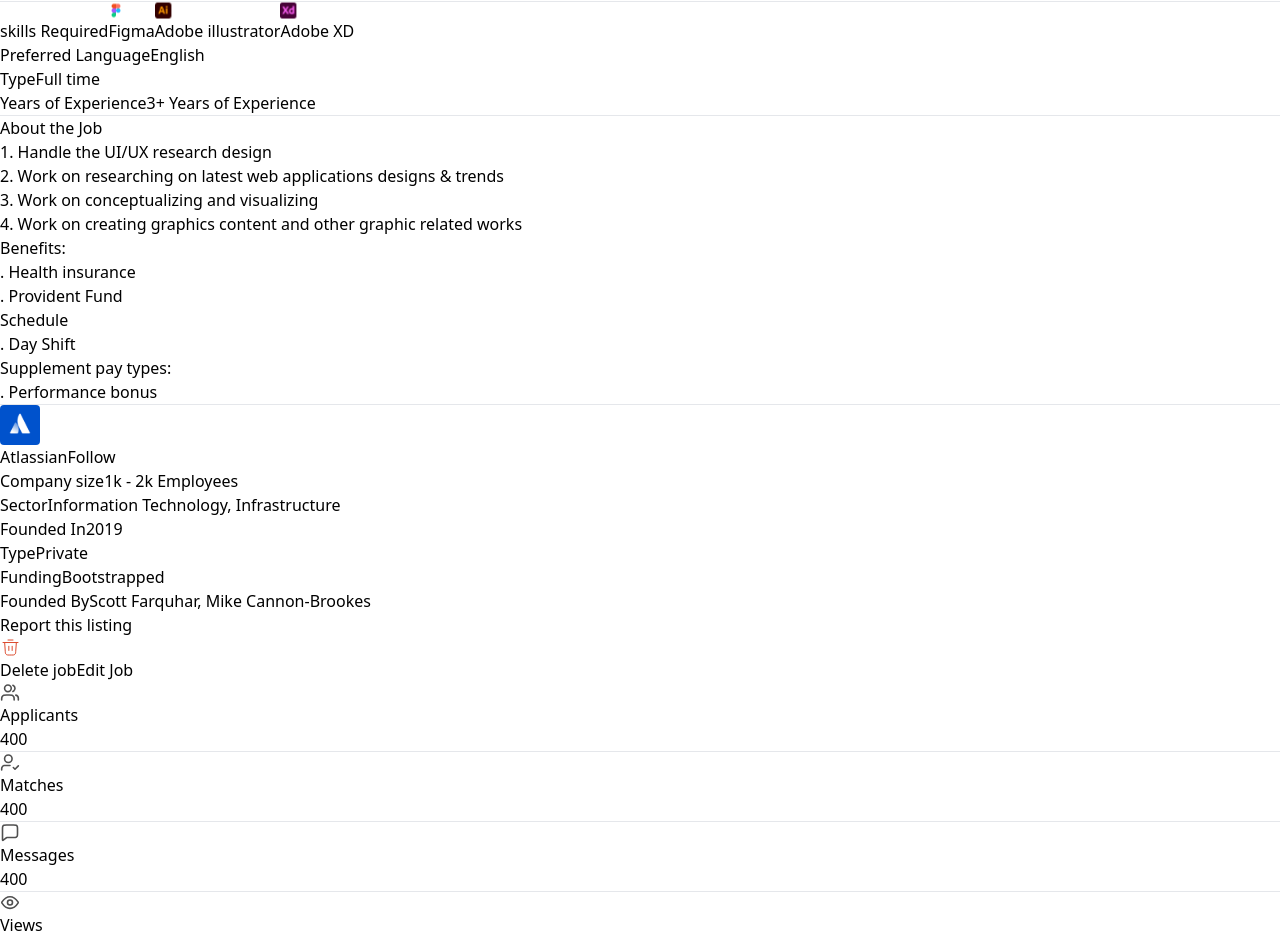
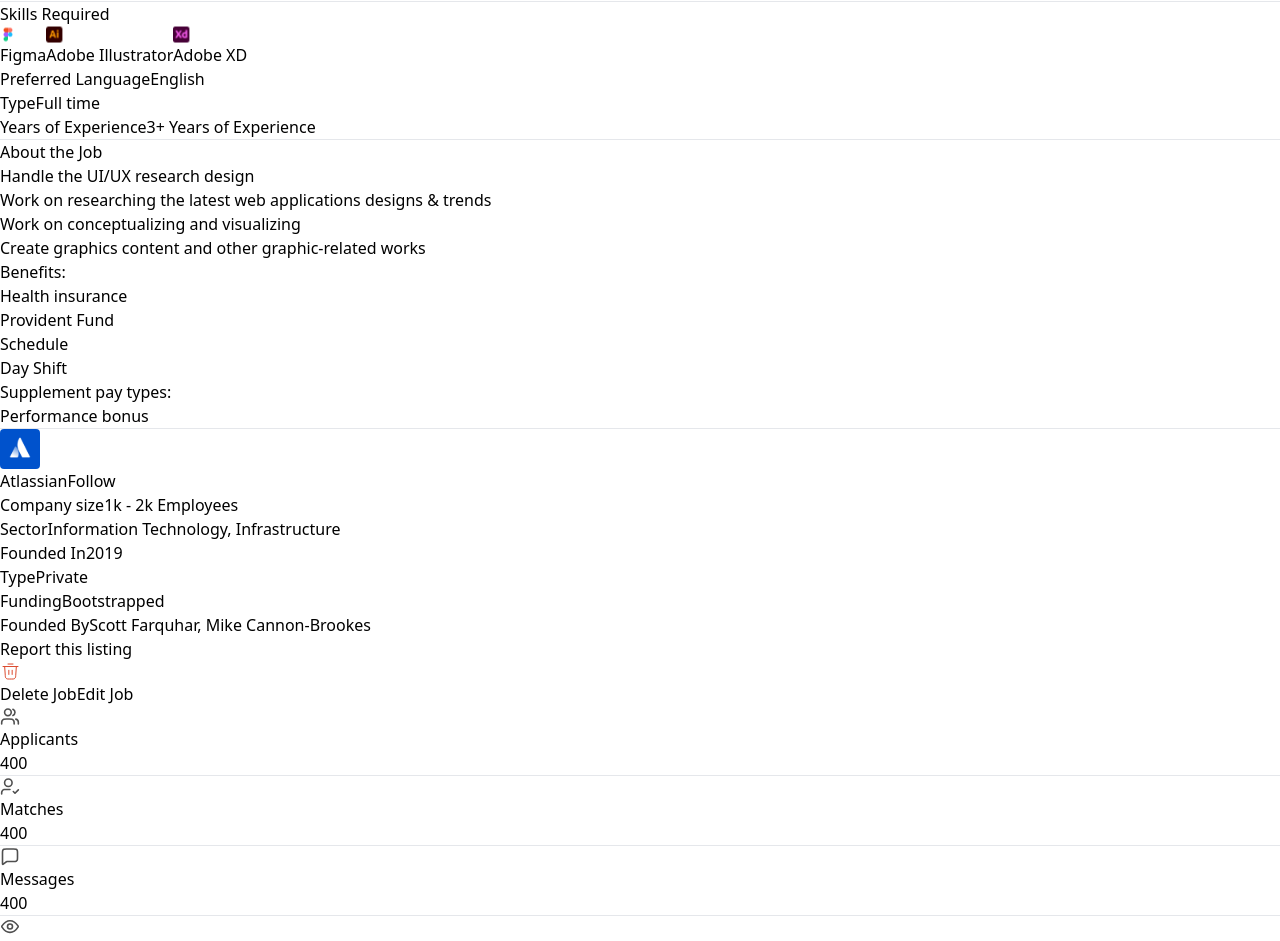
Before and after one commit to abhishek8094/Job-Preview-Dashboard, a React (Vite) app: page / in a window 1280 px wide. Shown: the part 580-1521 px from the top of the page. Built offline with nearby package versions, Linux system fonts and the light colour scheme.

Commit message:
new changes

```diff
--- a/src/components/Section.jsx
+++ b/src/components/Section.jsx
@@ -15,309 +15,323 @@ import AtlassianImg from "../assets/images/Rectangle 43.svg";
 
 const Section = () => {
   return (
-    <div className="flex w-full">
-      {/* left Section start */}
-      <div className="w-[78%] ">
-        {/* Role start  */}
-        <div className="w-[662px] relative left-[60px] top-[5px]  h-[107px]">
-          <div className="h-[53px] flex justify-between gap-[12px]">
-            <div className="font-Poppins font-[700] text-[35px] leading-[52.5px] text-[#3D3D3D]">
+    <div className="flex flex-col lg:flex-row w-full">
+      {/* Left Section start */}
+      <div className="w-full lg:w-[78%]">
+        {/* Role start */}
+        <div className="w-full lg:w-[662px] relative left-0 lg:left-[60px] top-0 lg:top-[5px] h-auto lg:h-[107px]">
+          <div className="h-auto lg:h-[53px] flex flex-col lg:flex-row justify-between gap-4 lg:gap-[12px]">
+            <div className="font-Poppins font-[700] text-[24px] lg:text-[35px] leading-[32px] lg:leading-[52.5px] text-[#3D3D3D]">
               Senior Product Designer
             </div>
-            <div className="font-Poppins font-[400] p-5 text-[14px] leading-[21px] text-[#88888]">
-              posted 2days ago
+            <div className="font-Poppins font-[400] text-[14px] mt-5 leading-[21px] text-[#888888]">
+              posted 2 days ago
             </div>
-            <div className="flex text-sm w-[59px] h-[22px] mt-5 rounded-full border-1 bg-[#ABEFC6] text-[#ECFDF3]">
-              <div className="w-[8px] h-[8px] m-[6px] text-sm rounded-full outline-0 bg-[#067647]"></div>
-              <div className="font-Poppins font-[500] text-[12px] leading-[18px] items-center text-[#067647]">
-                open
+            <div className="flex text-sm w-full lg:w-[59px] h-[22px] mt-2 lg:mt-5 rounded-full border border-[#ABEFC6] bg-[#ABEFC6] text-[#ECFDF3]">
+              <div className="w-[8px] h-[8px] m-[6px] rounded-full bg-[#067647]"></div>
+              <div className="font-Poppins font-[500] text-[12px] leading-[18px] text-[#067647]">
+                Open
               </div>
             </div>
           </div>
-          <div className=" relative top-5 flex  gap-[16px] w-[379px] h-[30px]">
-            <div>
+          <div className="relative top-4 lg:top-5 flex flex-wrap lg:flex-nowrap gap-4 lg:gap-[16px] w-full lg:w-[379px] h-auto lg:h-[30px]">
+            <div className="flex items-center">
               <img
                 className="w-[24px] h-[24px] mt-1"
                 src={locationIcon}
                 alt="location"
               />
+              <span className="font-Poppins font-[400] text-[16px] lg:text-[20px] leading-[24px] lg:leading-[30px] text-[#5D5D5D] ml-2">
+                Delaware, USA
+              </span>
             </div>
-            <div className="font-Poppins font-[400] text-[20px] w-[143px] height-[30px] leading-[30px] text-[#5D5D5D]">
-              Delaware, USA
-            </div>
-            <div className="w-2 h-2 bg-[#D1D1D1] relative top-3 rounded-full"></div>
-            <div className="flex w-[168px] h-[30px] gap-[12px]">
-              <div>
-                <img
-                  className="w-[24px] h-[24px] mt-1"
-                  src={coinsStack}
-                  alt="coins"
-                />
-              </div>
-              <div className="font-Poppins Font-[400] text-[20px] leading-[30px] text-[#5D5D5D]">
+            <div className="w-2 h-2 bg-[#D1D1D1] rounded-full self-center"></div>
+            <div className="flex items-center gap-2">
+              <img
+                className="w-[24px] h-[24px] mt-1"
+                src={coinsStack}
+                alt="coins"
+              />
+              <span className="font-Poppins font-[400] text-[16px] lg:text-[20px] leading-[24px] lg:leading-[30px] text-[#5D5D5D]">
                 $300k-$400k
-              </div>
+              </span>
             </div>
           </div>
         </div>
+        {/* Role end */}
 
-        {/* Role end  */}
-        <hr className="w-full p-4 border-1 relative top-6 border-[#E7E7E7]" />
+        <hr className="w-full border border-[#E7E7E7] my-4 lg:my-6" />
 
-        <div className="flex gap-28 p-6 ml-10">
+        <div className="flex flex-col lg:flex-row gap-8 lg:gap-28 p-4 lg:p-6 ml-4 lg:ml-10">
+          {/* Skills Required */}
           <div className="flex flex-col gap-3">
-            <span className="text-[#6E6D6D] font-[400] font-Poppins">
-              skills Required
+            <span className="text-[#6E6D6D] font-Poppins font-[400]">
+              Skills Required
             </span>
-            <button className="flex rounded-md border-2 shadow-md px-2 py-1 w-24 bg-[#ffff] border-[#D0D5DD] ">
-              <img src={figmaIcon} className="mt-1 mr-1" alt="figma-Icon" />
-              <span>Figma</span>
-            </button>
-            <button className="flex rounded-md border-2 shadow-md px-1 py-1  bg-[#ffff] border-[#D0D5DD] ">
-              <img src={adobeIcon} className="mt-1 mr-1" alt="adobe-Icon" />
-              <span>Adobe illustrator</span>
-            </button>
+            <div className="flex flex-wrap gap-2">
+              <button className="flex items-center rounded-md border-2 shadow-md px-2 py-1 bg-white border-[#D0D5DD]">
+                <img src={figmaIcon} className="w-5 h-5 mr-1" alt="Figma Icon" />
+                <span className="text-sm">Figma</span>
+              </button>
+              <button className="flex items-center rounded-md border-2 shadow-md px-2 py-1 bg-white border-[#D0D5DD]">
+                <img src={adobeIcon} className="w-5 h-5 mr-1" alt="Adobe Icon" />
+                <span className="text-sm">Adobe Illustrator</span>
+              </button>
+              <button className="flex items-center rounded-md border-2 shadow-sm px-2 py-1 bg-white border-[#D0D5DD]">
+                <img src={adobeXDIcon} className="w-5 h-5 mr-1" alt="Adobe XD Icon" />
+                <span className="text-sm">Adobe XD</span>
+              </button>
+            </div>
+          </div>
 
-            <button className="flex rounded-md border-2 shadow-sm w-[105px] py-1 bg-[#ffff] border-[#D0D5DD] ">
-              <img src={adobeXDIcon} className="mt-1 ml-1" alt="icon" />
-              <span className="ml-1">Adobe XD</span>
-            </button>
-          </div>
+          {/* Preferred Language */}
           <div className="flex flex-col">
-            <span className="text-[#6E6D6D] font-[400] font-Poppins">
+            <span className="text-[#6E6D6D] font-Poppins font-[400]">
               Preferred Language
             </span>
-            <span className="text-[#3D3D3D] font-[400] font-Poppins py-2">
+            <span className="text-[#3D3D3D] font-Poppins font-[400] py-2">
               English
             </span>
           </div>
+
+          {/* Type */}
           <div className="flex flex-col">
-            <span className="text-[#6E6D6D] font-[400] font-Poppins ">
+            <span className="text-[#6E6D6D] font-Poppins font-[400]">
               Type
             </span>
-            <span className="text-[#3D3D3D] font-[400] font-Poppins py-2">
+            <span className="text-[#3D3D3D] font-Poppins font-[400] py-2">
               Full time
             </span>
           </div>
+
+          {/* Years of Experience */}
           <div className="flex flex-col">
-            <span className="text-[#6E6D6D] font-[400] font-Poppins">
+            <span className="text-[#6E6D6D] font-Poppins font-[400]">
               Years of Experience
             </span>
-            <span className="text-[#3D3D3D] font-[400] font-Poppins py-2">
+            <span className="text-[#3D3D3D] font-Poppins font-[400] py-2">
               3+ Years of Experience
             </span>
           </div>
         </div>
-        <hr className="w-full p-4 border-1 relative top-1 border-[#E7E7E7]" />
 
-        {/* About the job start  */}
-        <div className=" p-8 ml-4 relative left-5 ">
-          <span className="text-[#6E6D6D] font-[400] font-Poppins">
+        <hr className="w-full border border-[#E7E7E7] my-4 lg:my-6" />
+
+        {/* About the Job */}
+        <div className="p-4 lg:p-8 ml-0 lg:ml-5">
+          <span className="text-[#6E6D6D] font-Poppins font-[400]">
             About the Job
           </span>
-          <ol className="py-2">
-            <li className="text-[#3D3D3D] font-Poppins font-[400] ">
-              1. Handle the UI/UX research design
+          <ol className="py-2 list-decimal list-inside">
+            <li className="text-[#3D3D3D] font-Poppins font-[400] py-1">
+              Handle the UI/UX research design
             </li>
-            <li className="text-[#3D3D3D] font-Poppins font-[400] ">
-              2. Work on researching on latest web applications designs & trends
+            <li className="text-[#3D3D3D] font-Poppins font-[400] py-1">
+              Work on researching the latest web applications designs & trends
             </li>
-            <li className="text-[#3D3D3D] font-Poppins font-[400] ">
-              3. Work on conceptualizing and visualizing
+            <li className="text-[#3D3D3D] font-Poppins font-[400] py-1">
+              Work on conceptualizing and visualizing
             </li>
-            <li className="text-[#3D3D3D] font-Poppins font-[400] ">
-              4. Work on creating graphics content and other graphic related
-              works
+            <li className="text-[#3D3D3D] font-Poppins font-[400] py-1">
+              Create graphics content and other graphic-related works
             </li>
           </ol>
-          <div>
-            <span className="text-[#3D3D3D] font-Poppins font-[400] ">
-              {" "}
+
+          {/* Benefits */}
+          <div className="mt-4">
+            <span className="text-[#3D3D3D] font-Poppins font-[400]">
               Benefits:
             </span>
-            <ul>
-              <li className="text-[#3D3D3D] font-Poppins ml-2 font-[400] ">
-                {" "}
-                <span className="font-[700] relative bottom-1">.</span> Health
-                insurance
+            <ul className="list-disc list-inside ml-4">
+              <li className="text-[#3D3D3D] font-Poppins font-[400]">
+                Health insurance
               </li>
-              <li className="text-[#3D3D3D] font-Poppins ml-2 font-[400] ">
-                {" "}
-                <span className="font-[700] relative bottom-1">.</span> Provident
-                Fund
-              </li>
-            </ul>
-          </div>
-          <div>
-            <span className="text-[#3D3D3D] font-Poppins font-[400] ">
-              Schedule
-            </span>
-            <ul>
-              <li className="text-[#3D3D3D] font-Poppins ml-2 font-[400] ">
-                <span className="font-[700] relative bottom-1">.</span> Day
-                Shift
+              <li className="text-[#3D3D3D] font-Poppins font-[400]">
+                Provident Fund
               </li>
             </ul>
           </div>
 
-          <span className="text-[#3D3D3D] font-Poppins font-[400] ">
-            Supplement pay types:
-            <ul>
-              <li className="text-[#3D3D3D] font-Poppins ml-2 font-[400] ">
-                {" "}
-                <span className="font-[700] relative bottom-1">.</span>{" "}
+          {/* Schedule */}
+          <div className="mt-4">
+            <span className="text-[#3D3D3D] font-Poppins font-[400]">
+              Schedule
+            </span>
+            <ul className="list-disc list-inside ml-4">
+              <li className="text-[#3D3D3D] font-Poppins font-[400]">
+                Day Shift
+              </li>
+            </ul>
+          </div>
+
+          {/* Supplement Pay Types */}
+          <div className="mt-4">
+            <span className="text-[#3D3D3D] font-Poppins font-[400]">
+              Supplement pay types:
+            </span>
+            <ul className="list-disc list-inside ml-4">
+              <li className="text-[#3D3D3D] font-Poppins font-[400]">
                 Performance bonus
               </li>
             </ul>
-          </span>
+          </div>
         </div>
-        {/* About the job end  */}
+        {/* About the Job end */}
 
-        <hr className="w-full p-6 border-1 relative top-2 border-[#E7E7E7]" />
+        <hr className="w-full border border-[#E7E7E7] my-4 lg:my-6" />
 
-        <div className=" relative left-10 p-4 m-4 ">
-          <div className="flex gap-3 ">
-            <img src={AtlassianImg} alt="Atlassian-img" />
-            <span className="flex justify-center items-center text-[#4f4f4f] font-[600]">
-              Atlassian
-            </span>
-            <button className=" items-center bg-[#E0EBF9] text-[#003788] w-16 h-6 mt-2 font-[700] font-Poppins rounded-md">
+        {/* Company Information */}
+        <div className="p-4 lg:p-10 m-4">
+          <div className="flex flex-col lg:flex-row items-center gap-3">
+            <img src={AtlassianImg} alt="Atlassian-img" className="w-16 h-16" />
+            <span className="text-[#4f4f4f] font-[600] text-lg">Atlassian</span>
+            <button className="mt-2 lg:mt-0 bg-[#E0EBF9] text-[#003788] w-24 h-8 font-Poppins font-[700] rounded-md">
               Follow
             </button>
           </div>
 
-          <div className="flex gap-24 my-5">
-            <div className="flex flex-col">
-              <div className="flex flex-col">
-                <span className="text-[#6E6D6d] font-Poppins font-[400]">
+          <div className="flex flex-col lg:flex-row justify-between gap-8 my-5">
+            {/* Left Column */}
+            <div className="flex flex-col gap-4">
+              <div>
+                <span className="text-[#6E6D6D] font-Poppins font-[400]">
                   Company size
                 </span>
-                <span className="text-[#3D3D3D font-[400] py-1">
+                <span className="text-[#3D3D3D] font-Poppins font-[400] block">
                   1k - 2k Employees
                 </span>
               </div>
 
-              <div className="flex flex-col my-2">
-                <span className="text-[#6E6D6d] font-Poppins font-[400]">
+              <div>
+                <span className="text-[#6E6D6D] font-Poppins font-[400]">
                   Sector
                 </span>
-                <span className="text-[#3D3D3D font-[400] py-1">
+                <span className="text-[#3D3D3D] font-Poppins font-[400] block">
                   Information Technology, Infrastructure
                 </span>
               </div>
 
-              <div className="flex flex-col my-2">
-                <span className="text-[#6E6D6d] font-Poppins font-[400]">
+              <div>
+                <span className="text-[#6E6D6D] font-Poppins font-[400]">
                   Founded In
                 </span>
-                <span className="text-[#3D3D3D font-[400] py-1">2019</span>
+                <span className="text-[#3D3D3D] font-Poppins font-[400] block">
+                  2019
+                </span>
               </div>
             </div>
-            <div className="flex flex-col">
-              <div className="flex flex-col">
-                <span className="text-[#6E6D6d] font-Poppins font-[400]">
+
+            {/* Right Column */}
+            <div className="flex flex-col gap-4">
+              <div>
+                <span className="text-[#6E6D6D] font-Poppins font-[400]">
                   Type
                 </span>
-                <span className="text-[#3D3D3D font-[400] my-1">Private</span>
+                <span className="text-[#3D3D3D] font-Poppins font-[400] block">
+                  Private
+                </span>
               </div>
-              <div className="flex flex-col my-2">
-                <span className="text-[#6E6D6d] font-Poppins font-[400]">
+
+              <div>
+                <span className="text-[#6E6D6D] font-Poppins font-[400]">
                   Funding
                 </span>
-                <span className="text-[#3D3D3D font-[400] py-1">
+                <span className="text-[#3D3D3D] font-Poppins font-[400] block">
                   Bootstrapped
                 </span>
               </div>
 
-              <div className="flex flex-col my-2">
-                <span className="text-[#6E6D6d] font-Poppins font-[400]">
+              <div>
+                <span className="text-[#6E6D6D] font-Poppins font-[400]">
                   Founded By
                 </span>
-                <span className="text-[#3D3D3D font-[400] py-1">
+                <span className="text-[#3D3D3D] font-Poppins font-[400] block">
                   Scott Farquhar, Mike Cannon-Brookes
                 </span>
               </div>
             </div>
           </div>
         </div>
-        <span className="relative left-[70px] bottom-8 underline text-[#B0B0B0] font-[400] font-Poppins">
+
+        <span className="block text-center lg:text-left text-[#B0B0B0] font-Poppins font-[400] underline mb-8">
           Report this listing
         </span>
       </div>
+      {/* Left Section end */}
 
-      {/* right Section Start */}
-      <div className="w-[22%] p-4 border-x-2 border-[#E7E7E7] ">
-        <div className="flex  gap-[10px] w-full">
-          <button className="p-2 border-[0.8px] border-[#DC4A2D] rounded-[8px] bg-[#FEF4F2] px-4 flex items-center justify-center">
-            <img src={deleteIcon} className="mr-1" alt="delete-Icon" />
-            <span className="text-[#DC4A2D]">Delete job</span>
+      {/* Right Section Start */}
+      <div className="w-full lg:w-[28%] p-4 border-t lg:border-t-0 lg:border-l border-[#E7E7E7]">
+        <div className="flex flex-col lg:flex-row gap-4 lg:gap-[48px] w-full ml-4">
+          <button className="p-2 border border-[#DC4A2D] rounded-md bg-[#FEF4F2] flex items-center justify-center">
+            <img src={deleteIcon} className="mr-2 w-5 h-5" alt="Delete Icon" />
+            <span className="text-[#DC4A2D] text-sm">Delete Job</span>
           </button>
 
-          <button className="bg-[#DC4A2D] flex py-4 px-10 rounded-[8px] border-2 border-[#3FED3CA]  ">
-            <img src={editIcon} className="mt-1 mr-[1.5px]" alt="edit-Icon" />
-            <span className="text-white">Edit Job</span>
+          <button className="flex items-center justify-center bg-[#DC4A2D] py-2 px-4 rounded-md border-2 border-[#3FED3CA]">
+            <img src={editIcon} className="mr-2 w-5 h-8" alt="Edit Icon" />
+            <span className="text-white text-sm">Edit Job</span>
           </button>
         </div>
 
-        <div className=" flex flex-col py-4  mt-5">
+        {/* Statistics */}
+        <div className="flex flex-col py-4 mt-5">
+          {/* Applicants */}
           <div className="flex justify-between items-center p-4">
-            <div className="flex">
-              <img src={applicantIcon} className="mx-2" alt="applicant-Icon" />
-              <span>Applicants</span>
+            <div className="flex items-center">
+              <img src={applicantIcon} className="mx-2 w-5 h-5" alt="Applicants Icon" />
+              <span className="font-Poppins font-[500]">Applicants</span>
             </div>
-            <span>400</span>
+            <span className="font-Poppins font-[500]">400</span>
           </div>
+          <hr className="border-t border-[#E7E7E7]" />
 
-          <hr className="bg-[#E7E7E7]" />
+          {/* Matches */}
+          <div className="flex justify-between items-center p-4">
+            <div className="flex items-center">
+              <img src={matchIcon} className="mx-2 w-5 h-5" alt="Matches Icon" />
+              <span className="font-Poppins font-[500]">Matches</span>
+            </div>
+            <span className="font-Poppins font-[500]">400</span>
+          </div>
+          <hr className="border-t border-[#E7E7E7]" />
 
+          {/* Messages */}
           <div className="flex justify-between items-center p-4">
-            <div className="flex">
-              <img src={matchIcon} className="mx-2" alt="match-Icon" />
-              <span>Matches</span>
+            <div className="flex items-center">
+              <img src={messageIcon} className="mx-2 w-5 h-5" alt="Messages Icon" />
+              <span className="font-Poppins font-[500]">Messages</span>
             </div>
-            <span>400</span>
+            <span className="font-Poppins font-[500]">400</span>
           </div>
+          <hr className="border-t border-[#E7E7E7]" />
 
-          <hr className="bg-[#E7E7E7]" />
-
+          {/* Views */}
           <div className="flex justify-between items-center p-4">
-            <div className="flex">
-              <img src={messageIcon} className="mx-2" alt="message-Icon" />
-              <span>Messages</span>
+            <div className="flex items-center">
+              <img src={eyeIcon} className="mx-2 w-5 h-5" alt="Views Icon" />
+              <span className="font-Poppins font-[500]">Views</span>
             </div>
-            <span>400</span>
-          </div>
-          <hr className="bg-[#E7E7E7]" />
-
-          <div className="flex justify-between items-center p-4">
-            <div className="flex">
-              <img src={eyeIcon} className="mx-2" alt="eye-Icon" />
-              <span>Views</span>
-            </div>
-            <span>400</span>
+            <span className="font-Poppins font-[500]">400</span>
           </div>
         </div>
 
-        {/* Quote Container start  */}
-        <div className="border-2 p-4 border-[#F7F7F7] bg-[#FFFFFF] shadow-lg rounded-[12px]">
-          <span className="font-Poppins font-[500] p-4 leading-[30px] text-[#000000] ">
-            "A quote from a Atlassian "
+        {/* Quote Container */}
+        <div className="border-2 border-[#F7F7F7] bg-white shadow-lg rounded-lg p-4 mt-4">
+          <span className="font-Poppins font-[500] text-[#000000]">
+            "A quote from Atlassian"
           </span>
 
-          <div className="flex p-4 ">
-            <img src={avatarIcon} alt="avatar-icon" />
-            <div className="flex ml-4 flex-col">
-              <span className="text-[#000000] font-[500] font-Poppins">
-                Name
-              </span>
-              <span className="text-[#828282] font-[500] font-Poppins">
-                Description
-              </span>
+          <div className="flex items-center mt-4">
+            <img src={avatarIcon} className="w-10 h-10" alt="Avatar Icon" />
+            <div className="flex flex-col ml-4">
+              <span className="text-[#000000] font-Poppins font-[500]">Name</span>
+              <span className="text-[#828282] font-Poppins font-[500]">Description</span>
             </div>
           </div>
         </div>
-        {/* Quote Container end  */}
+        {/* Quote Container end */}
       </div>
+      {/* Right Section end */}
     </div>
   );
 };
```
Also changed, not shown: src/components/Navbar.jsx (+30 -46 lines).
